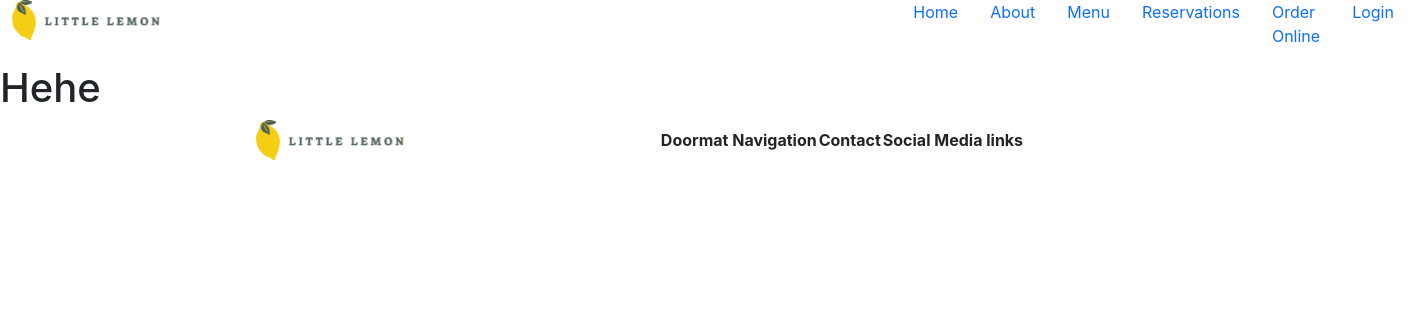
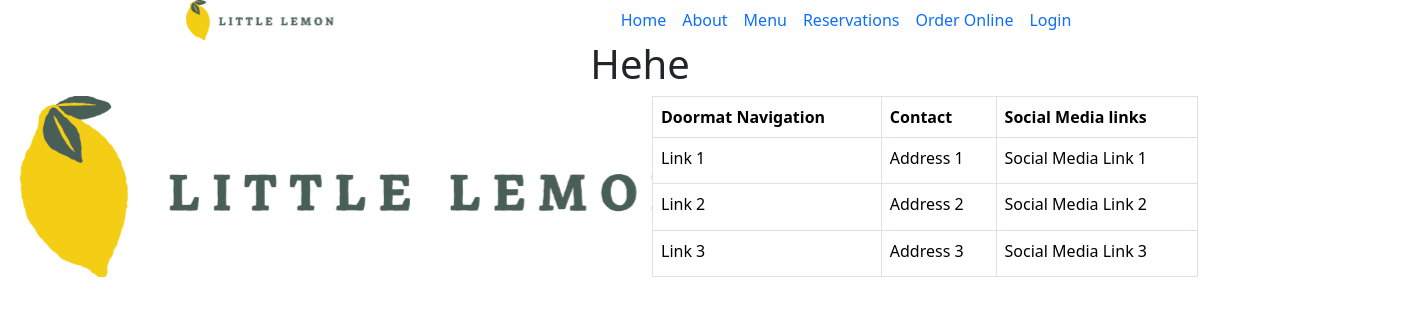
Before and after one commit to TasosTsiam/Capstone-App, a React (Create React App) app in the folder little-lemon/: page / in a window 1280 px wide. Shown: the top 316 px of the page, 1410 px wide, since content can reach past the window. Built offline with nearby package versions, Linux system fonts and the light colour scheme.

Commit message:
Modifying more...

```diff
--- a/little-lemon/src/App.js
+++ b/little-lemon/src/App.js
@@ -5,21 +5,26 @@ import  Main  from './components/Main';
 import  Footer  from './components/Footer';
 import './mycss/style.css';
 
+
 function App() {
   return (
     <>
-      <div className="container-fluid">
+      <div className="container">
         <div className="row">
-          <div className="col-lg-8 col-md-6">
+          <div className="col-lg-4 col-md-6 col-sm-12">
             <Header />
           </div>
-          <div className="col-lg-4 col-md-6">
+          <div className="col-lg-8 col-md-6 col-sm-12">
             <Nav />
+          </div>
+          <div className="col-12">
+            <Main/>
+          </div>
+          <div className="col-12">
+            <Footer/>
           </div>
         </div>
       </div>
-      <Main/>
-      <Footer/>
     </>
   );
 }
--- a/little-lemon/src/components/Footer.js
+++ b/little-lemon/src/components/Footer.js
@@ -4,17 +4,41 @@ import ReactLogo from '../logo.svg';
 
 function Footer() {
     return (
-        <div className="footer_container">
+        <footer>
+            <div className="row">
+                <div className="col-12 col-md-3 col-lg-6 d-flex justify-content-center">
                     <img src={ReactLogo} alt="React Logo"/>
-
-            <table>
+                </div>
+                <div className="col-12 col-md-9 col-lg-6 d-flex justify-content-center">
+                    <table className="table table-bordered table-hover table-footer">
+                        <thead>
                             <tr>
                             <th>Doormat Navigation</th>
                             <th>Contact</th>
                             <th>Social Media links</th>
                             </tr>
+                        </thead>
+                        <tbody>
+                            <tr>
+                                <td>Link 1</td>
+                                <td>Address 1</td>
+                                <td>Social Media Link 1</td>
+                            </tr>
+                            <tr>
+                                <td>Link 2</td>
+                                <td>Address 2</td>
+                                <td>Social Media Link 2</td>
+                            </tr>
+                            <tr>
+                                <td>Link 3</td>
+                                <td>Address 3</td>
+                                <td>Social Media Link 3</td>
+                            </tr>
+                        </tbody>
                     </table>
                 </div>
+            </div>
+        </footer>
     );
 }
 
--- a/little-lemon/src/components/Header.js
+++ b/little-lemon/src/components/Header.js
@@ -3,8 +3,10 @@ import ReactLogo from '../logo.svg';
 
 function Header() {
     return (
-        <header className="header_container">
-            <img src={ReactLogo} alt="React Logo"/>
+        <header className="d-flex justify-content-center">
+            <a href="/">
+                <img src={ReactLogo} alt="React Logo"/>
+            </a>
         </header>
     );
 }
--- a/little-lemon/src/components/Main.js
+++ b/little-lemon/src/components/Main.js
@@ -3,7 +3,7 @@ import React from 'react';
 
 function Main() {
     return (
-        <div>
+        <div className="d-flex justify-content-center">
             <h1>Hehe</h1>
         </div>
     );
--- a/little-lemon/src/components/Nav.js
+++ b/little-lemon/src/components/Nav.js
@@ -4,13 +4,13 @@ import React from 'react';
 function Nav() {
     return (
         <nav className="nav_container">
-            <ul>
-                <li><a href="#">Home</a></li>
-                <li><a href="#">About</a></li>
-                <li><a href="#">Menu</a></li>
-                <li><a href="#">Reservations</a></li>
-                <li><a href="#">Order Online</a></li>
-                <li><a href="#">Login</a></li>
+            <ul className="d-flex justify-content-center">
+                <li><a href="../../public/index.html">Home</a></li>
+                <li><a href="../../public/index.html">About</a></li>
+                <li><a href="../../public/index.html">Menu</a></li>
+                <li><a href="../../public/index.html">Reservations</a></li>
+                <li><a href="../../public/index.html">Order Online</a></li>
+                <li><a href="../../public/index.html">Login</a></li>
             </ul>
         </nav>
     );
--- a/little-lemon/src/index.css
+++ /dev/null
@@ -1,13 +0,0 @@
-body {
-  margin: 0;
-  font-family: -apple-system, BlinkMacSystemFont, 'Segoe UI', 'Roboto', 'Oxygen',
-    'Ubuntu', 'Cantarell', 'Fira Sans', 'Droid Sans', 'Helvetica Neue',
-    sans-serif;
-  -webkit-font-smoothing: antialiased;
-  -moz-osx-font-smoothing: grayscale;
-}
-
-code {
-  font-family: source-code-pro, Menlo, Monaco, Consolas, 'Courier New',
-    monospace;
-}
--- a/little-lemon/src/index.js
+++ b/little-lemon/src/index.js
@@ -1,6 +1,5 @@
 import React from 'react';
 import ReactDOM from 'react-dom/client';
-import './index.css';
 import App from './App';
 import reportWebVitals from './reportWebVitals';
 
--- a/little-lemon/src/mycss/style.css
+++ b/little-lemon/src/mycss/style.css
@@ -1,34 +1,34 @@
 html {
-  height: 100%;
+  height: 100vh;
 }
 
 body {
-  height: 100%;
+  height: 100vh;
   background-color: transparent;
   display: flex;
   flex-direction: column;
   justify-content: space-between;
 }
 
-.header_container img {
+.nav_container {
   height: 100%;
 }
-
 .nav_container ul {
+  height: 100%;
   display: flex;
   flex-direction: row;
   justify-content: space-between;
+  align-items: center;
   list-style: none;
+  white-space: nowrap;
 }
 .nav_container ul li {
-  padding: 0rem 1rem;
+  padding: 0rem 0.5rem;
 }
 .nav_container ul li a {
   text-decoration: none;
 }
 
-.footer_container {
-  display: flex;
-  flex-direction: row;
-  justify-content: space-evenly;
+.table-footer {
+  height: 100%;
 }/*# sourceMappingURL=style.css.map */
--- a/little-lemon/src/myscss/style.scss
+++ b/little-lemon/src/myscss/style.scss
@@ -1,32 +1,29 @@
 html {
-    height: 100%;
+    height: 100vh;
 }
 
 body {
-    height: 100%;
+    height: 100vh;
     background-color: transparent;
     display: flex;
     flex-direction: column;
     justify-content: space-between;
 }
 
-.header_container {
-
-    img {
-        height: 100%;
-    }
-}
-
 .nav_container {
+    height: 100%;
 
     ul {
+        height: 100%;
         display: flex;
         flex-direction: row;
         justify-content: space-between;
+        align-items: center;
         list-style: none;
+        white-space: nowrap;
 
         li {
-            padding: 0rem 1rem;
+            padding: 0rem 0.5rem;
 
             a {
                 text-decoration: none;
@@ -35,8 +32,6 @@ body {
     }
 }
 
-.footer_container {
-    display: flex;
-    flex-direction: row;
-    justify-content: space-evenly;
-}
+.table-footer {
+    height: 100%;
+  }
```
Also changed, not shown: little-lemon/src/App.css (deleted, +0 -38 lines), 1 other file (tests, documents, lock files or other folders). Lines whose indentation alone changed are shown as unchanged.
